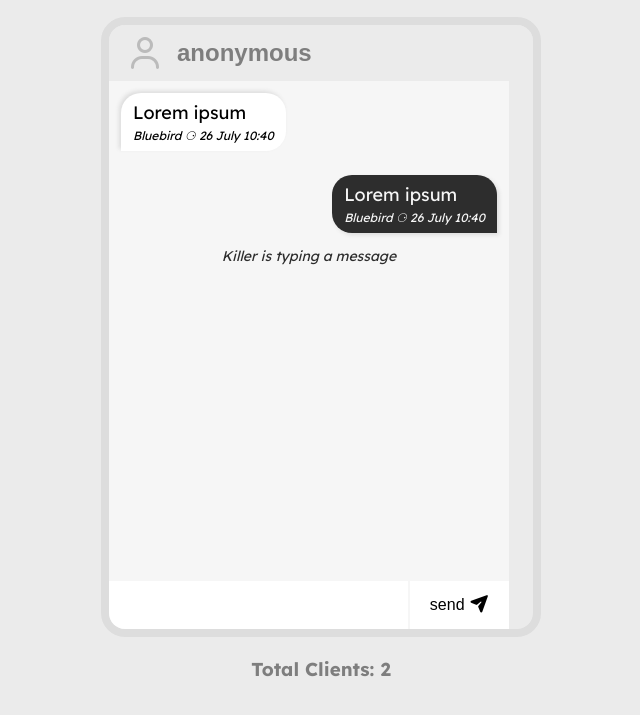
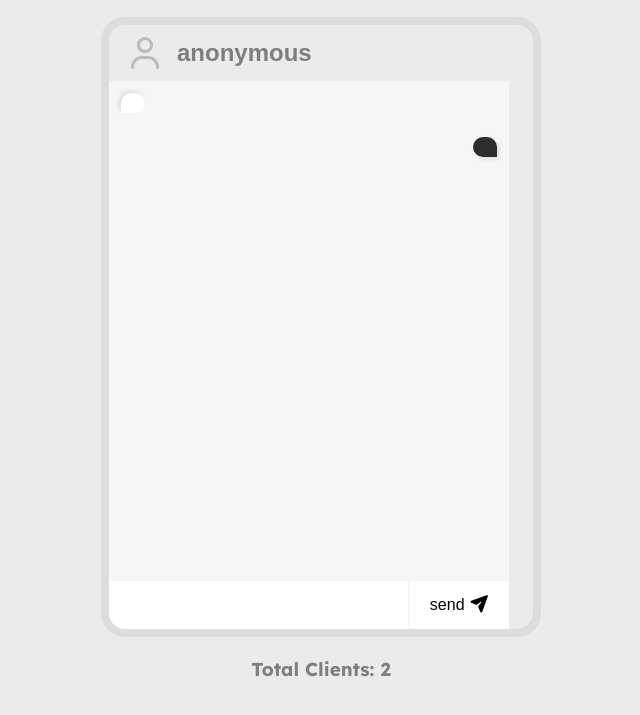
Before and after one commit to Tayyabbutt1133/websocketsChatting_nodejs, a website: page public/index.html in a window 1280 px wide. Shown: the part 63-778 px from the top of the page, without its empty margins (319-959 px from the left). Drawn offline with nearby package versions, Linux system fonts and the light colour scheme; no server answers.

Commit message:
static html removed

```diff
--- a/public/index.html
+++ b/public/index.html
@@ -30,20 +30,20 @@
       <ul class="message-container" id="message-container">
         <li class="message-left">
           <p class="message">
-            Lorem ipsum
-            <span>Bluebird ⚆ 26 July 10:40</span>
+
+            <span></span>
           </p>
         </li>
 
         <li class="message-right">
           <p class="message">
-            Lorem ipsum
-            <span>Bluebird ⚆ 26 July 10:40</span>
+
+            <span></span>
           </p>
         </li>
 
         <li class="message-feedback">
-          <p class="feedback" id="feedback">Killer is typing a message</p>
+          <p class="feedback" id="feedback"></p>
         </li>
       </ul>
 
```
